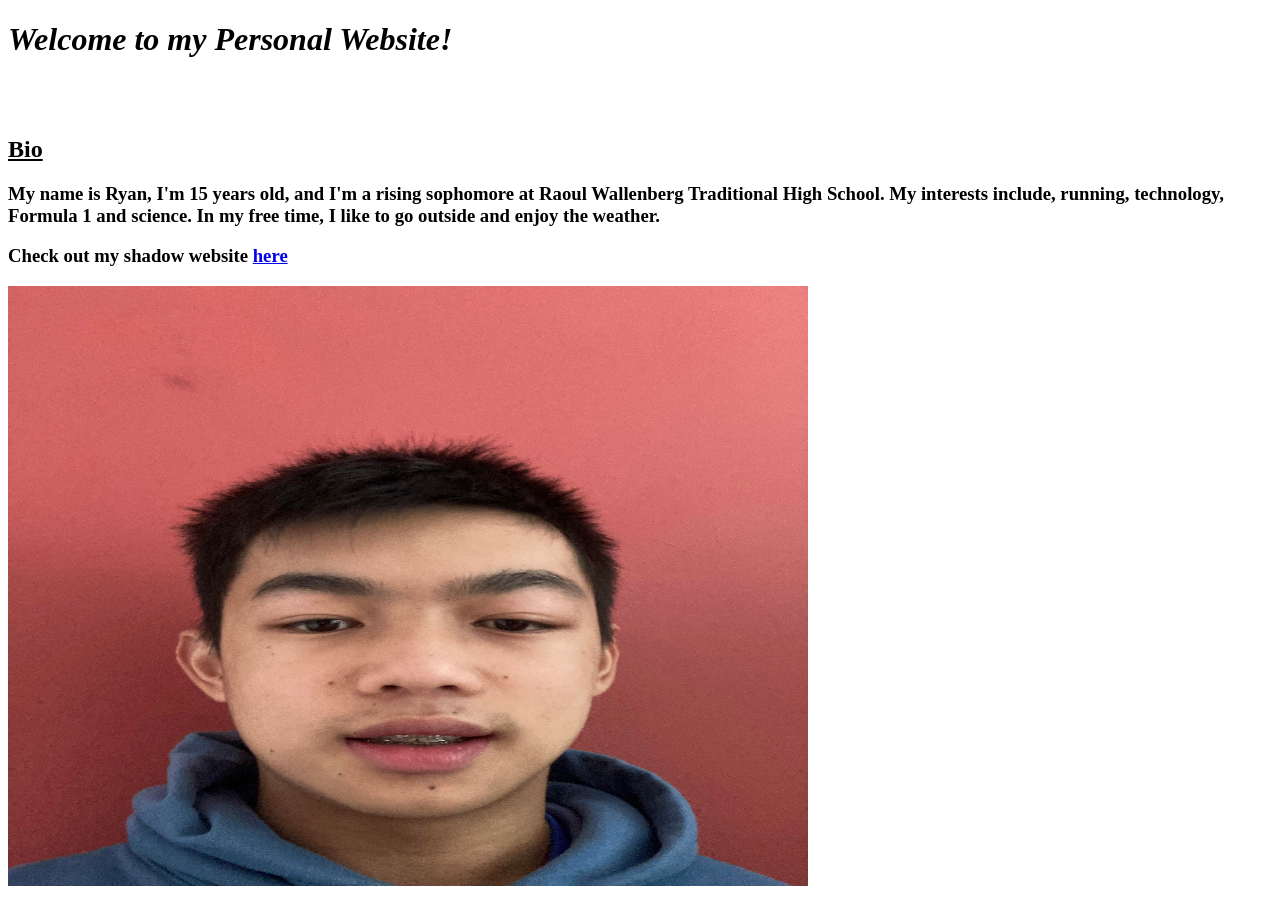
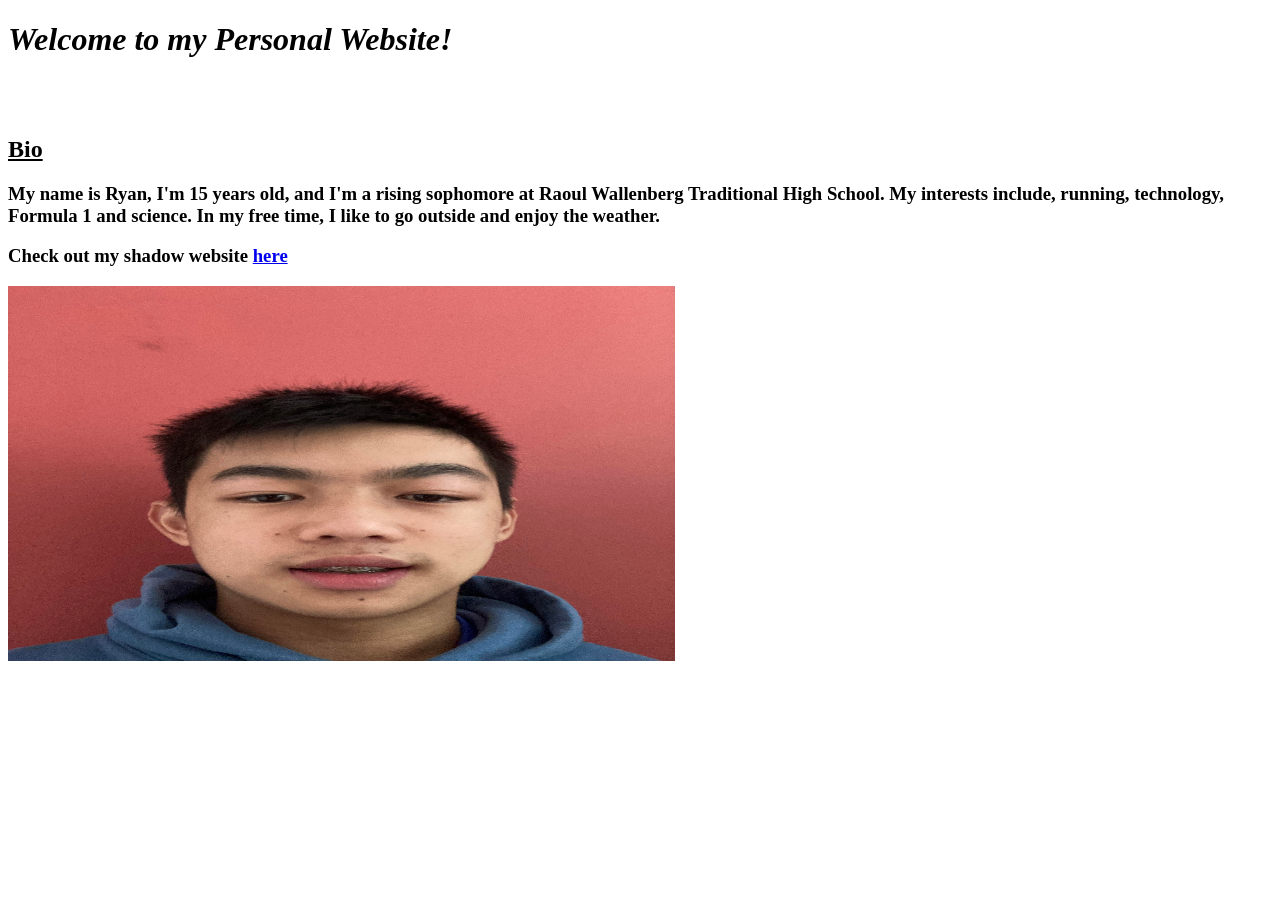
Before and after one commit to Alertpluto/Alertpluto.github.io, a plain HTML site: page index.html in a window 1280 px wide. After the commit the page ends 800 px from the top, so only its background shows below. Drawn offline with Linux system fonts and the light colour scheme.

Commit message:
new changes

```diff
--- a/index.html
+++ b/index.html
@@ -19,7 +19,7 @@
         <p>
             <h3>Check out my shadow website <a href="https://cambridgepubliclibrary1.weebly.com/">here</a></h3>
         </p>
-        <img src="unnamed (1).jpg" alt="ME" height=600 width=800>
+        <img src="unnamed (1).jpg" alt="ME" height=375 width=667>
 
     </body>
 </html>
```
